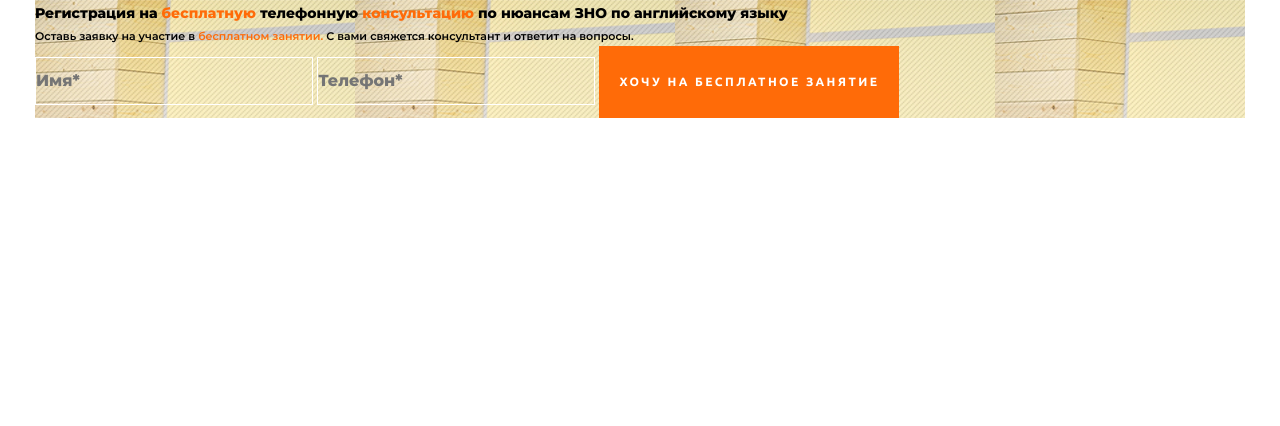
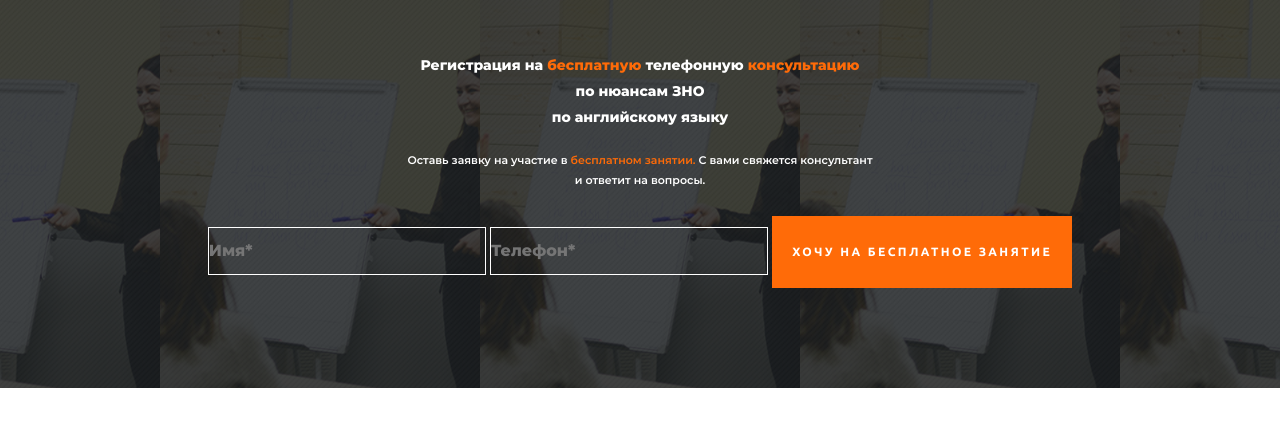
Before and after one commit to Ros1989/First-project, a website: page src/index.html in a window 1280 px wide. Drawn offline with nearby package versions, Linux system fonts and the light colour scheme; files that its build step writes are made by us from their sources.

Commit message:
init section_form

```diff
--- a/src/html/form.html
+++ b/src/html/form.html
@@ -1,7 +1,7 @@
-<section class="section-form container">
-    <div class="registration-form">
-        <h4 class="registration-form__title">Регистрация на <span class="registration-form__title--color">бесплатную</span> телефонную <span class="registration-form__title--color">консультацию</span> по нюансам ЗНО по английскому языку</h4>
-        <p class="registration-form__descriprion">Оставь заявку на участие в <span class="registration-form__description--color">бесплатном занятии.</span> С вами свяжется консультант и ответит на вопросы.</p>
+<section class="section-form">
+    <div class="registration-form registration-form--indent container">
+        <h4 class="registration-form__title">Регистрация на <span class="registration-form__title--color">бесплатную</span> телефонную <span class="registration-form__title--color">консультацию</span> <span class="registration-form__title--br">по нюансам ЗНО</span> <span class="registration-form__title--br">по английскому языку</span></h4>
+        <p class="registration-form__description registration-form__description--indent">Оставь заявку на участие в <span class="registration-form__description--color">бесплатном занятии.</span> С вами свяжется консультант <span class="registration-form__description--br">и ответит на вопросы.</span></p>
         <form action="#" class="form-contact">
             <input type="text" class="form-contact__input" placeholder="Имя*">
             <input type="text" class="form-contact__input" placeholder="Телефон*">
--- a/src/sass/sections/form.scss
+++ b/src/sass/sections/form.scss
@@ -1,32 +1,59 @@
-.registration-form {
+.section-form {
+    position: relative;
     background-image: url(../../images/mobile/registration_bg.png);
-    display: flex;
-    flex-wrap: wrap;
-    text-align: center;;
+    background-position: center;
+    // background-size: cover;
 
     &::before {
+        position: absolute;
         content: '';
         width: 100%;
         height: 100%;
         background-color: rgba(17, 21, 23, 0.8);
+        z-index: 2;
     }
+}
+
+.registration-form {
+    position: relative;
+    text-align: center;
+    z-index: 3;
+    color: $primary-text-color;
+
 
     &__title {
         font-size: 14px;
         line-height: 26px;
         font-weight: $secondary-font-weight;
+
+        &--br {
+            display: block;
+        }
     }
 
-    &__descriprion {
+    &__description {
         font-size: 11px;
         line-height: 20px;
         font-weight: $fifth-font-weight;
+
+        &--br {
+            display: block;
+        }
+
+        &--indent {
+            padding-top: 20px;
+            padding-bottom: 26px;
+        }
     }
 
     &__title--color, &__description--color {
         color: $second-color;
     }
 
+    &--indent {
+        padding-top: 52px;
+        padding-bottom: 58px;
+    }
 }
 
 
@@ -42,5 +69,13 @@
     width: 278px;
     height: 48px;
     background: transparent;
+
+    &:nth-child(1) {
+        margin-bottom: 20px;
+    }
+
+    &:nth-child(2) {
+        margin-bottom: 55px;
+    }
     }
 }
```
